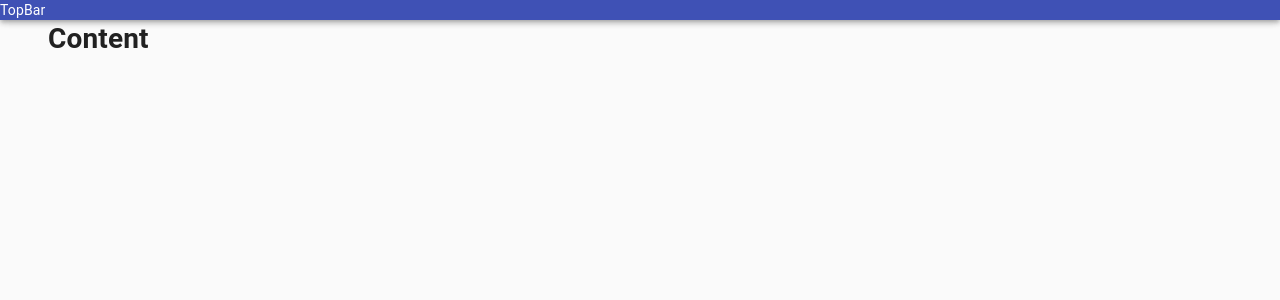
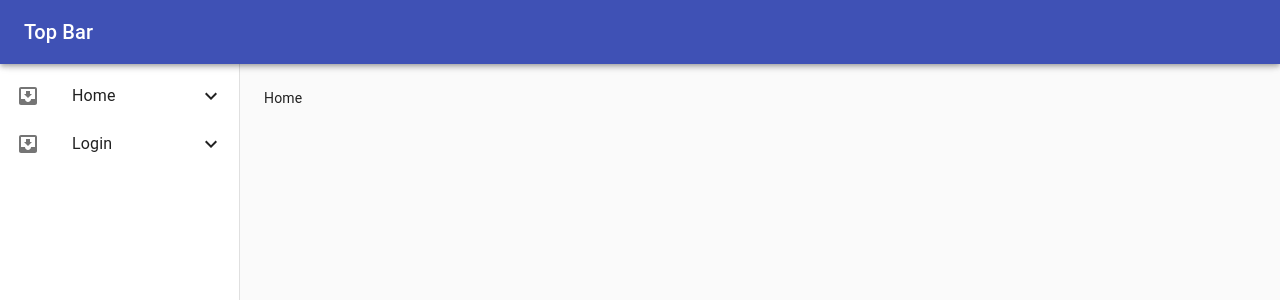
Before and after one commit to todorargirov/firefly-client, a React (Create React App) app: page / in a window 1280 px wide. Shown: the top 300 px of the page. Built offline with nearby package versions, Linux system fonts and the light colour scheme.

Commit message:
dynamic menu and content based on router

```diff
--- a/src/App.js
+++ b/src/App.js
@@ -2,31 +2,45 @@ import React from 'react';
 import { Provider } from 'react-redux';
 import { createStore } from 'redux';
 import { globalStore, globalReducer } from './store/global';
-import { ThemeProvider, CssBaseline, Container, AppBar, Drawer } from '@material-ui/core';
-import { BrowserRouter, Switch, Route } from 'react-router-dom';
+import { ThemeProvider, CssBaseline, makeStyles } from '@material-ui/core';
+
+import { BrowserRouter } from 'react-router-dom';
+
+import TopBar from './components/TopBar';
+import SideNav from './components/SideNav';
+import MainContentSwitch from './components/MainContentSwitch';
+import { routes } from './config/router';
 
 const store = createStore(globalReducer, globalStore);
 
+const useStyles = makeStyles(theme => ({
+    root: {
+        display: 'flex',
+    },
+    content: {
+        flexGrow: 1,
+        padding: theme.spacing(3),
+    },
+    heightAdjust: theme.mixins.toolbar,
+}));
+
 export default function App(props) {
+    const classes = useStyles();
+
     return (
         <Provider store={store}>
-            <ThemeProvider>
-                <CssBaseline />
+            <BrowserRouter>
+                <div className={classes.root}>
+                    <CssBaseline />
+                    <TopBar />
+                    <SideNav routes={routes} />
+                    <main className={classes.content}>
+                        <div className={classes.heightAdjust} />
 
-                <Container>
-                    <AppBar>TopBar</AppBar>
-                    <Drawer>SideNav</Drawer>
-                    <BrowserRouter>
-                        <Switch>
-                            <Route exact path="/">
-                                <Container>
-                                    <h1>Content</h1>
-                                </Container>
-                            </Route>
-                        </Switch>
-                    </BrowserRouter>
-                </Container>
-            </ThemeProvider>
+                        <MainContentSwitch routes={routes} />
+                    </main>
+                </div>
+            </BrowserRouter>
         </Provider>
     );
 }
--- /dev/null
+++ b/src/components/MainContentSwitch.js
@@ -0,0 +1,30 @@
+import React from 'react';
+import { Switch, Route } from 'react-router-dom';
+
+export default function MainContentSwitch(props) {
+    const { routes } = props;
+
+    return (
+        <Switch>
+            {routes.map(route => {
+                const { path, component, subRoutes } = route;
+                if (Array.isArray(subRoutes)) {
+                    return subRoutes.map(subRoute => {
+                        const { path, component } = subRoute;
+                        return (
+                            <Route key={path} exact path={path}>
+                                {component}
+                            </Route>
+                        );
+                    });
+                } else {
+                    return (
+                        <Route key={path} exact path={path}>
+                            {component}
+                        </Route>
+                    );
+                }
+            })}
+        </Switch>
+    );
+}
--- /dev/null
+++ b/src/components/SideNav.js
@@ -0,0 +1,91 @@
+import React, { useState } from 'react';
+import { Drawer, List, ListItem, ListItemText, ListItemIcon, makeStyles, Collapse } from '@material-ui/core';
+import { Link as RouterLink } from 'react-router-dom';
+import { ExpandLess, ExpandMore } from '@material-ui/icons';
+const drawerWidth = 240;
+
+const useStyles = makeStyles(theme => ({
+    drawer: {
+        width: drawerWidth,
+        flexShrink: 0,
+    },
+    drawerPaper: {
+        width: drawerWidth,
+    },
+    nested: {
+        paddingLeft: theme.spacing(4),
+    },
+    heightAdjust: theme.mixins.toolbar,
+}));
+
+function ListItemLink(props) {
+    const { icon, primary, to, className } = props;
+
+    const renderLink = React.useMemo(
+        () => React.forwardRef((itemProps, ref) => <RouterLink to={to} ref={ref} {...itemProps} />),
+        [to]
+    );
+
+    return (
+        <li>
+            <ListItem button component={renderLink} className={className}>
+                {icon ? <ListItemIcon>{icon}</ListItemIcon> : null}
+                <ListItemText primary={primary} />
+            </ListItem>
+        </li>
+    );
+}
+
+function NestedMenu(props) {
+    const classes = useStyles();
+    const { path, text, icon, subRoutes } = props;
+    const [open, setOpen] = useState(false);
+    const handleClick = () => setOpen(!open);
+
+    return (
+        <li>
+            <ListItem button onClick={handleClick}>
+                {icon ? <ListItemIcon>{icon}</ListItemIcon> : null}
+                <ListItemText primary={text} />
+                {open ? <ExpandLess /> : <ExpandMore />}
+            </ListItem>
+            <Collapse in={open} timeout="auto" unmountOnExit>
+                <List>
+                    {subRoutes.map(subRoute => {
+                        const { path, text, icon } = subRoute;
+                        return (
+                            <ListItemLink key={path} to={path} primary={text} icon={icon} className={classes.nested} />
+                        );
+                    })}
+                </List>
+            </Collapse>
+        </li>
+    );
+}
+
+const renderMenu = routes => {
+    return (
+        <List>
+            {routes.map(route => {
+                const { path, text, icon, subRoutes } = route;
+                if (Array.isArray(subRoutes)) {
+                    return <NestedMenu key={path} text={text} icon={icon} subRoutes={subRoutes} />;
+                } else {
+                    return <ListItemLink key={path} to={path} primary={text} icon={icon} subRoutes={subRoutes} />;
+                }
+            })}
+        </List>
+    );
+};
+
+export default function SideNav(props) {
+    const classes = useStyles();
+    const { routes } = props;
+
+    return (
+        <Drawer className={classes.drawer} variant="permanent" classes={{ paper: classes.drawerPaper }}>
+            <div className={classes.heightAdjust} />
+            {renderMenu(routes)}
+        </Drawer>
+    );
+}
--- /dev/null
+++ b/src/components/TopBar.js
@@ -0,0 +1,22 @@
+import React from 'react';
+import { AppBar, Toolbar, Typography, makeStyles } from '@material-ui/core';
+
+const useStyles = makeStyles(theme => ({
+    appBar: {
+        zIndex: theme.zIndex.drawer + 1,
+    },
+}));
+
+export default function TopBar(props) {
+    const classes = useStyles();
+
+    return (
+        <AppBar position="fixed" className={classes.appBar}>
+            <Toolbar>
+                <Typography variant="h6" noWrap>
+                    Top Bar
+                </Typography>
+            </Toolbar>
+        </AppBar>
+    );
+}
--- /dev/null
+++ b/src/config/router.js
@@ -0,0 +1,45 @@
+import React from 'react';
+import { MoveToInbox as InboxIcon } from '@material-ui/icons';
+
+export const routes = [
+    {
+        path: 'Category-Home',
+        text: 'Home',
+        icon: <InboxIcon />,
+        component: <span>Content</span>,
+        subRoutes: [
+            {
+                path: '/',
+                text: 'Home',
+                icon: <InboxIcon />,
+                component: <span>Home</span>,
+            },
+            {
+                path: '/sub',
+                text: 'Sub Home',
+                icon: <InboxIcon />,
+                component: <span>Sub Home</span>,
+            },
+        ],
+    },
+    {
+        path: 'Category-Login',
+        text: 'Login',
+        icon: <InboxIcon />,
+        component: <span>Login</span>,
+        subRoutes: [
+            {
+                path: '/login',
+                text: 'Login',
+                icon: <InboxIcon />,
+                component: <span>Login</span>,
+            },
+            {
+                path: '/sub2',
+                text: 'Sub Home',
+                icon: <InboxIcon />,
+                component: <span>Sub Content 2</span>,
+            },
+        ],
+    },
+];
```
